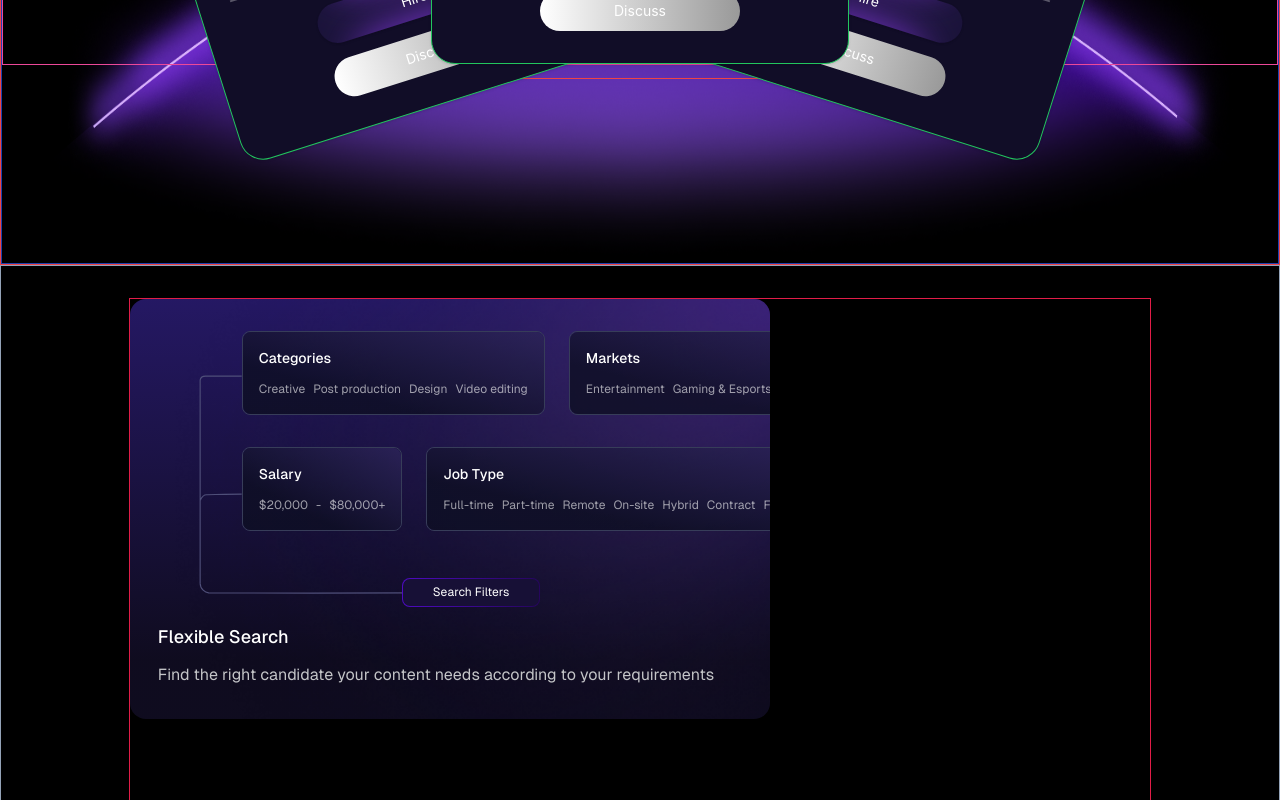
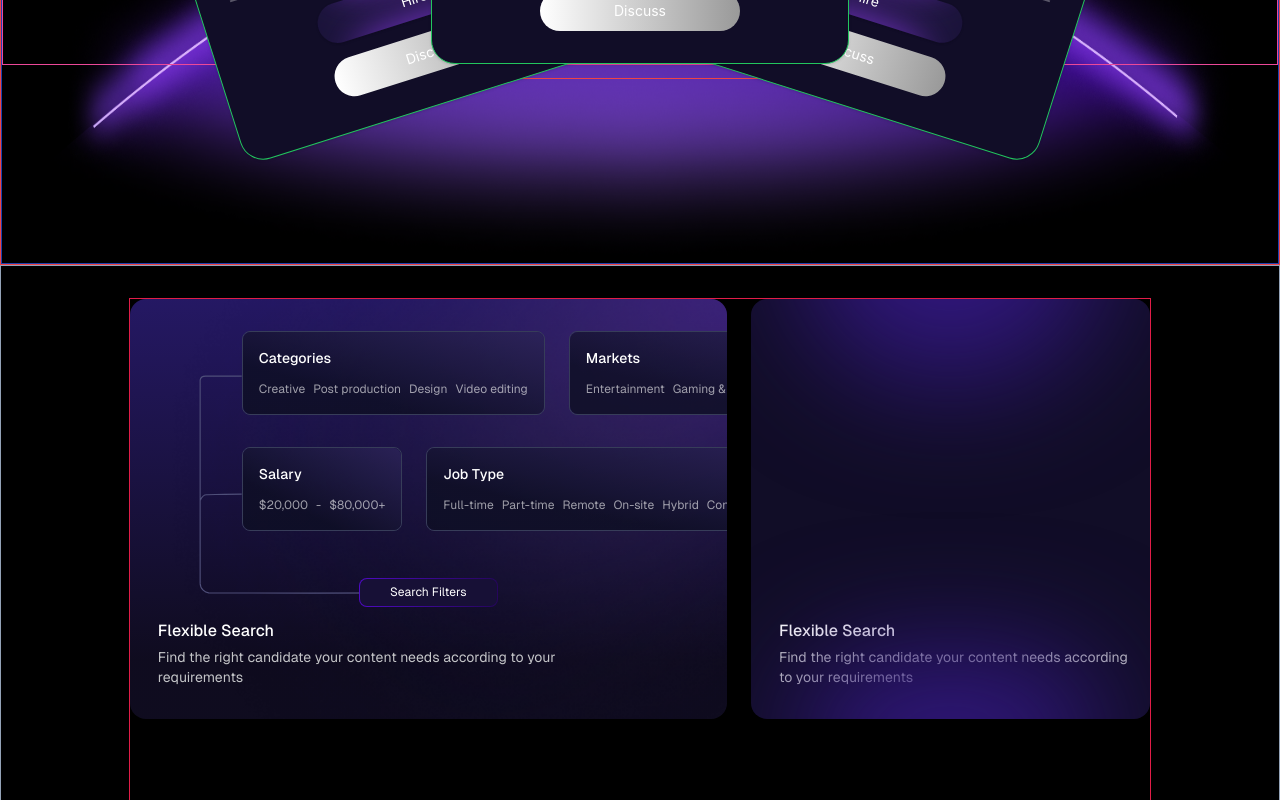
Before and after one commit to Amarprasad33/content-society, a Next.js app: page /templanding in a window 1280 px wide. Shown: the part 860-1660 px from the top of the page. Built offline with nearby package versions, Linux system fonts and the light colour scheme; no server answers.

Commit message:
bento-2-ahhhhhhhhhhhhh-why taking so longggggggg time

```diff
--- a/src/app/templanding/page.tsx
+++ b/src/app/templanding/page.tsx
@@ -159,7 +159,7 @@ export default function TempLanding() {
         </div> */}
 
         <div className="border border-rose-600 w-[80%] h-[70vh] mt-8">
-          <div className="w-full">
+          <div className="w-full flex gap-6">
             {/* Card-1 */}
             <div className="relative w-[640px] h-[420px] overflow-hidden rounded-2xl bg-[linear-gradient(to_top,_rgba(18,14,37,0.84)_14%,_rgba(53,35,144,0.69)_100%)]">
               {/* Search Filter cards border-[#282D43] */}
@@ -189,9 +189,9 @@ export default function TempLanding() {
                 <button className="bg-[#171036] px-[30px] pt-[5px] pb-[6px] w-full h-full text-xs font-normal rounded-[7px]">Search Filters</button>
               </div>
               {/* Copy */}
-              <div className="absolute bottom-8 left-7 flex flex-col gap-3 ">
-                <div className="text-lg font-medium text-white">Flexible Search</div>
-                <div className="text-base font-normal text-[#C4C5C8]">Find the right candidate your content needs according to your requirements</div>
+              <div className="absolute bottom-8 left-7 flex flex-col gap-1 ">
+                <div className="text-base font-medium text-white">Flexible Search</div>
+                <div className="text-sm w-[98%] leading-[20px] font-normal text-[#C4C5C8]">Find the right candidate your content needs according to your requirements</div>
               </div>
               <Image
                 className=""
@@ -209,7 +209,15 @@ export default function TempLanding() {
               />
             </div>
             {/* Card-2 */}
-
+            <div className="relative flex flex-col items-center rounded-2xl w-[428px] h-[420px] bg-[#110D27] overflow-hidden">
+              {/* Copy */}
+              <div className="absolute bottom-8 left-7 flex flex-col gap-1 ">
+                <div className="text-base font-medium text-white">Flexible Search</div>
+                <div className="text-sm w-[98%] leading-[20px] font-normal text-[#C4C5C8]">Find the right candidate your content needs according to your requirements</div>
+              </div>
+              <div className="bg-[#31177E] w-3/4 h-64 absolute -top-44 rounded-[20rem] blur-[60px]" />
+              <div className="bg-[#31177E] w-3/4 h-40 absolute -bottom-24 rounded-[8rem] blur-[60px]" />
+            </div>
           </div>
         </div>
 
```
Also changed, not shown: 1 other file (tests, documents, lock files or other folders).
